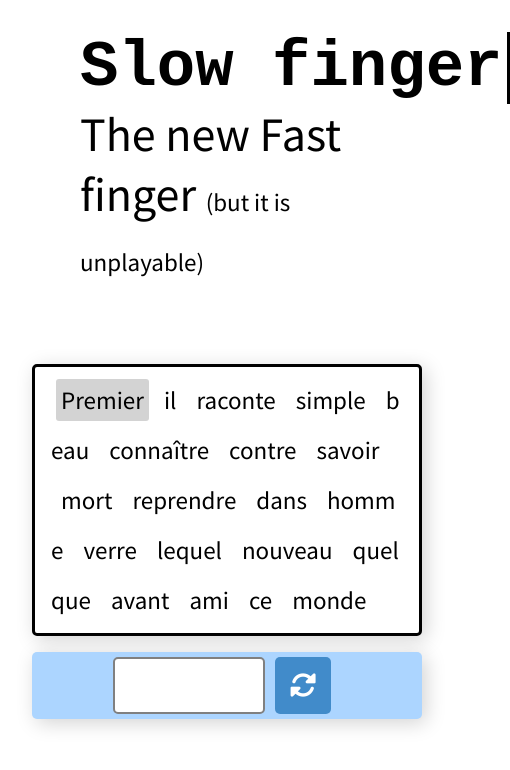
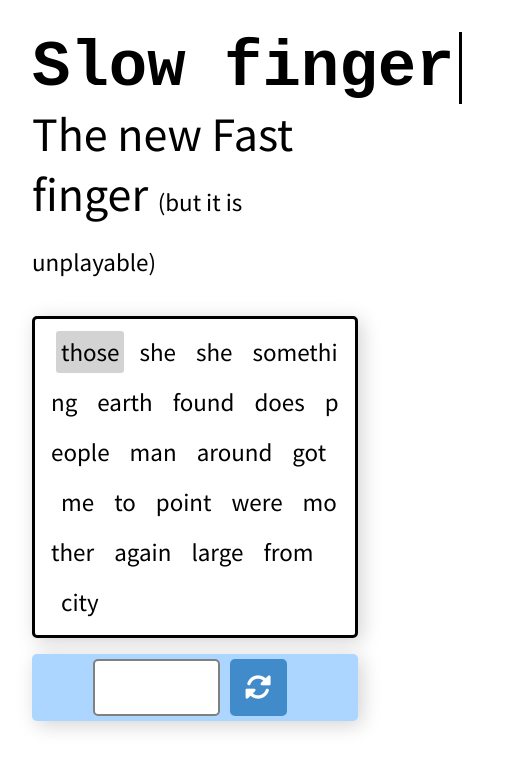
Before and after one commit to NicolasHrt/DoigtRapide, an Angular app: page / in a window 390 px wide. Shown: the top 770 px of the page, 510 px wide, since content can reach past the window. Built offline with nearby package versions, Linux system fonts and the light colour scheme.

Commit message:
repair responsive

```diff
--- a/src/app/main-rapide/main-rapide.component.html
+++ b/src/app/main-rapide/main-rapide.component.html
@@ -1,17 +1,16 @@
-<div class="logo">
-  <h1 ><div class="typing-demo" id="logo-1" >Slow finger</div><span id="logo-2">The new Fast finger <span style="font-size:25px;font-weight: 500">(but it is unplayable)</span></span></h1>
-</div>
-
 <main>
   <div class="container">
+    <div class="logo">
+      <h1 ><div class="typing-demo" id="logo-1" >Slow finger</div><span id="logo-2">The new Fast finger <span style="font-size:25px;font-weight: 500">(but it is unplayable)</span></span></h1>
+    </div>
     <p class="textTowrite" id="textTowrite"></p>
     <div class="Writing">
        <input type="text" name="WritingTextInput" id="WritingTextInput"  #WritingTextInput (keyup.Space)="NextWord(WritingTextInput.value)" (input)="VerifyWord(WritingTextInput.value)">
       <button class="btn-reset" (click)="Reset()"><i style="color: white;" class="fas fa-sync-alt fa-2x "></i></button>
     </div>
-    <div id="SomeWord">
+    <!-- <div id="SomeWord">
       <p style="font-size:30px">{{actualWord}}</p>
-    </div>
+    </div> -->
     <div *ngIf="endGame ==true" id="Result">
       <p>Result : {{result}} % of Accuracy</p>
     </div>
--- a/src/app/main-rapide/main-rapide.component.scss
+++ b/src/app/main-rapide/main-rapide.component.scss
@@ -1,6 +1,7 @@
 .logo{
-  padding: 2rem 0 5rem 5rem;
-
+  max-width: 1000px;
+  margin: 0 auto;
+  padding: 2rem 0;
   #logo-1{
     font-size: 4rem;
     font-weight: 600;
@@ -12,8 +13,9 @@
 }
 
 .container{
-  margin: 0 2rem;
-  width: 1000px;
+  margin: 0 auto;
+  max-width: 1000px;
+  padding: 0 2rem;
   .textTowrite
   {
     overflow-wrap: break-word;
--- a/src/app/main-rapide/main-rapide.component.ts
+++ b/src/app/main-rapide/main-rapide.component.ts
@@ -98,7 +98,7 @@ export class MainRapideComponent implements OnInit {
   constructor(private randomWordService: WordsService) {
     this.wordIndex=0;
     this.actualWord='';
-    this.wordsArray = ['Premier','il', 'raconte', 'simple','beau','connaître','contre','savoir','mort','reprendre','dans', 'homme','verre','lequel','nouveau','quelque','avant','ami','ce','monde',];
+    this.wordsArray = ['those','she', 'she', 'something','earth','found','does','people','man','around','got', 'me','to','point','were','mother','again','large','from','city',];
     this.correctWords=0;
     this.endGame=false;
 
--- a/src/test.ts
+++ b/src/test.ts
@@ -1,4 +1,4 @@
-// This file is required by karma.conf.js and loads recursively all the .spec and framework files
+npm// This file is required by karma.conf.js and loads recursively all the .spec and framework files
 
 import 'zone.js/testing';
 import { getTestBed } from '@angular/core/testing';
```
